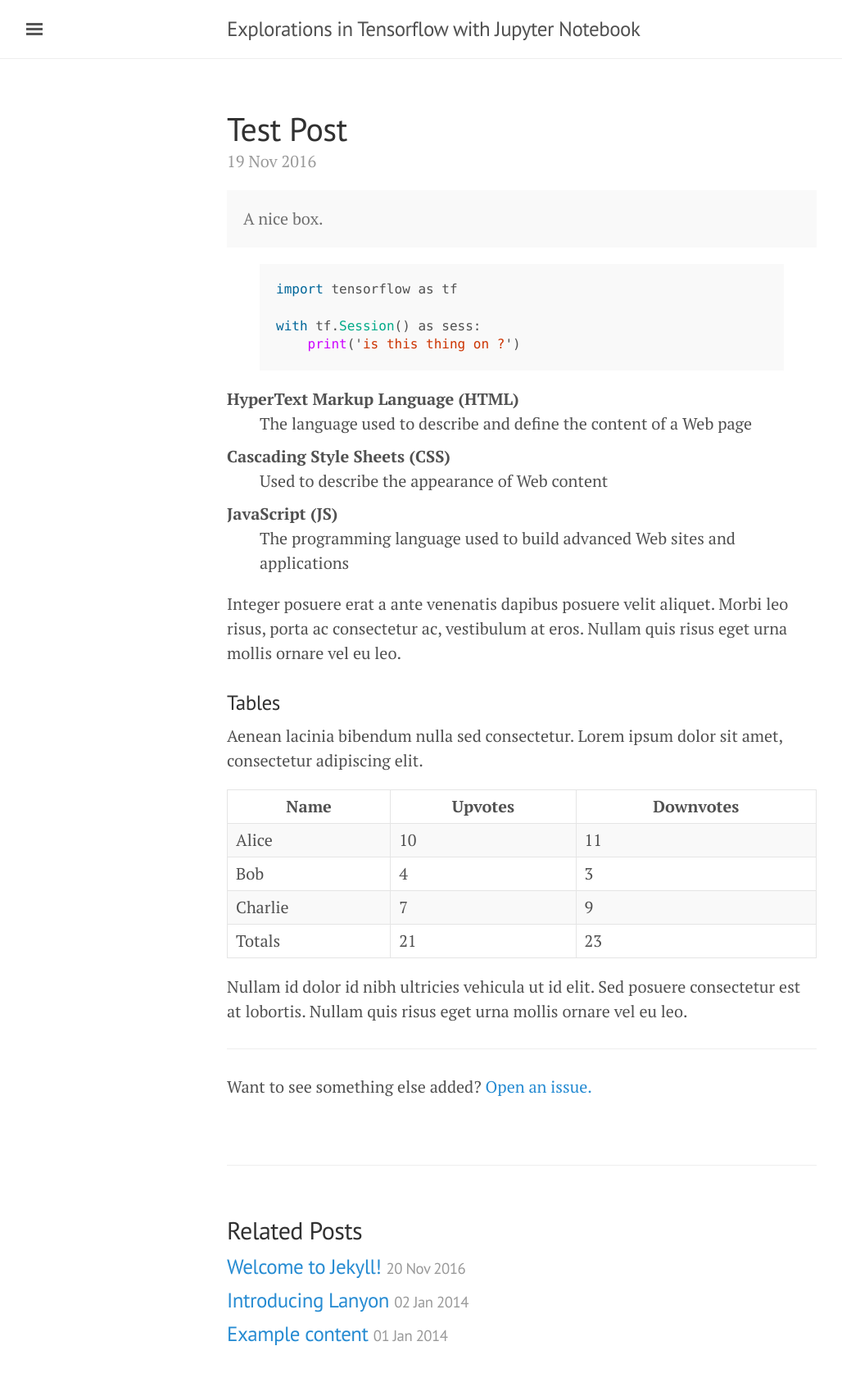
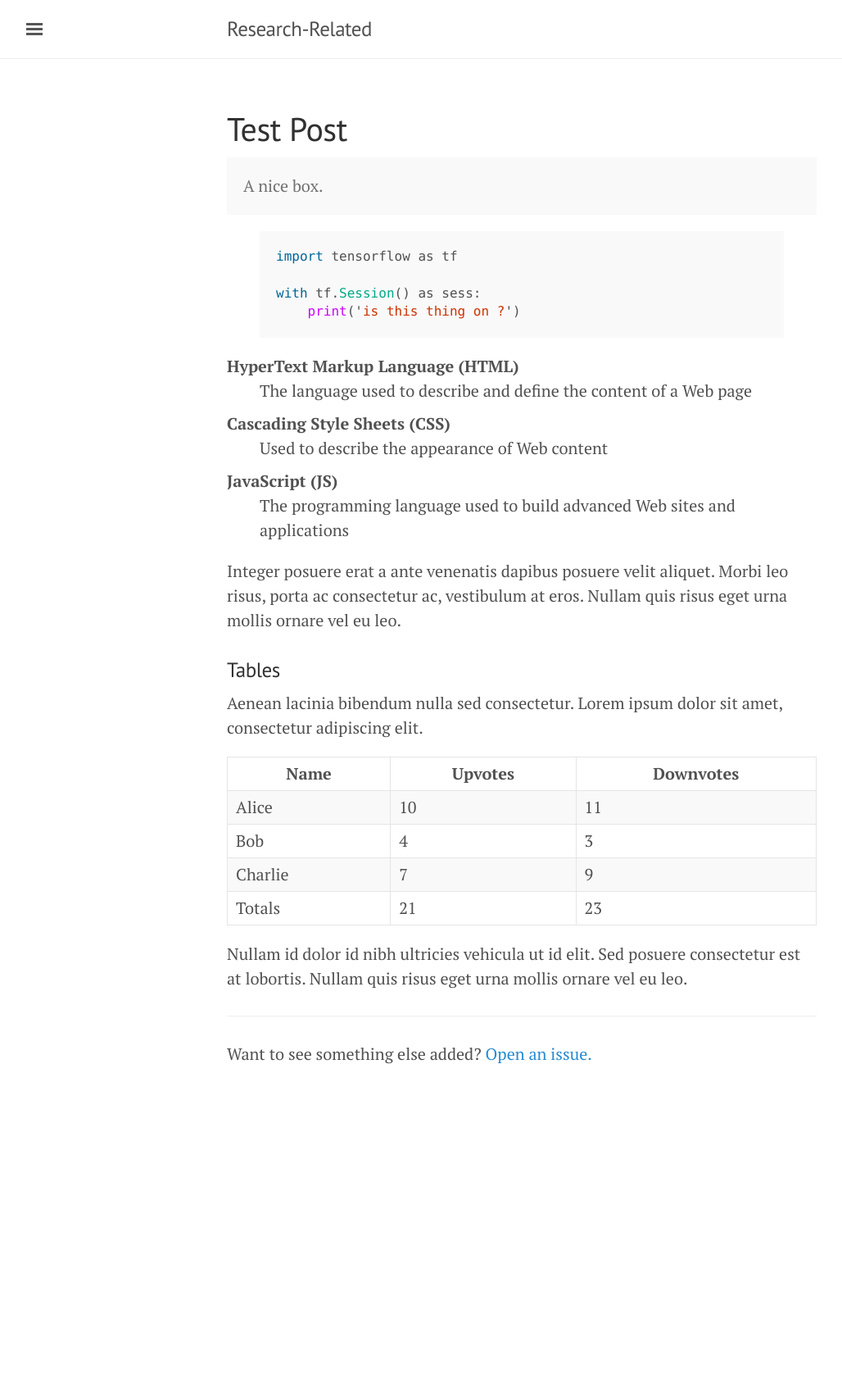
Before and after one commit to mckinziebrandon/TensorflowNotebooks, a Jekyll site: the page built from _posts/2016-11-19-first-post.md, in a window 1280 px wide. Shown: the whole page at 82% size, without its empty margins (3-1031 px from the left). Built offline with Jekyll 4.4.1, drawn with Linux system fonts in a browser that asks for light colours; after the commit the page ends 1381 px from its top, so only the background shows below that.

```diff
--- a/_config.yml
+++ b/_config.yml
@@ -13,7 +13,8 @@
 # you will see them accessed via {{ site.title }}, {{ site.email }}, and so on.
 # You can create any custom variable you would like, and they will be accessible
 # in the templates via {{ site.myvariable }}.
-title: Explorations in Tensorflow with Jupyter Notebook
+title: Research-Related
+bio: does this do anything
 email: mckinziebrandon@berkeley.edu
 description: > # this means to ignore newlines until "baseurl:"
     Tensorflow stuff.
```
Also changed, not shown: _posts/2016-11-19-first-post.md (+1 -1 lines), _posts/2016-11-19-link.md (added, +7 -0 lines), about.md (deleted, +0 -15 lines), _drafts/2013-12-31-whats-jekyll.md (renamed from _posts/2013-12-31-whats-jekyll.md), _drafts/2014-01-01-example-content.md (renamed from _posts/2014-01-01-example-content.md), _drafts/2014-01-02-introducing-lanyon.md (renamed from _posts/2014-01-02-introducing-lanyon.md), _drafts/2016-11-19-welcome-to-jekyll.markdown (renamed from _posts/2016-11-19-welcome-to-jekyll.markdown), 3 other files.
